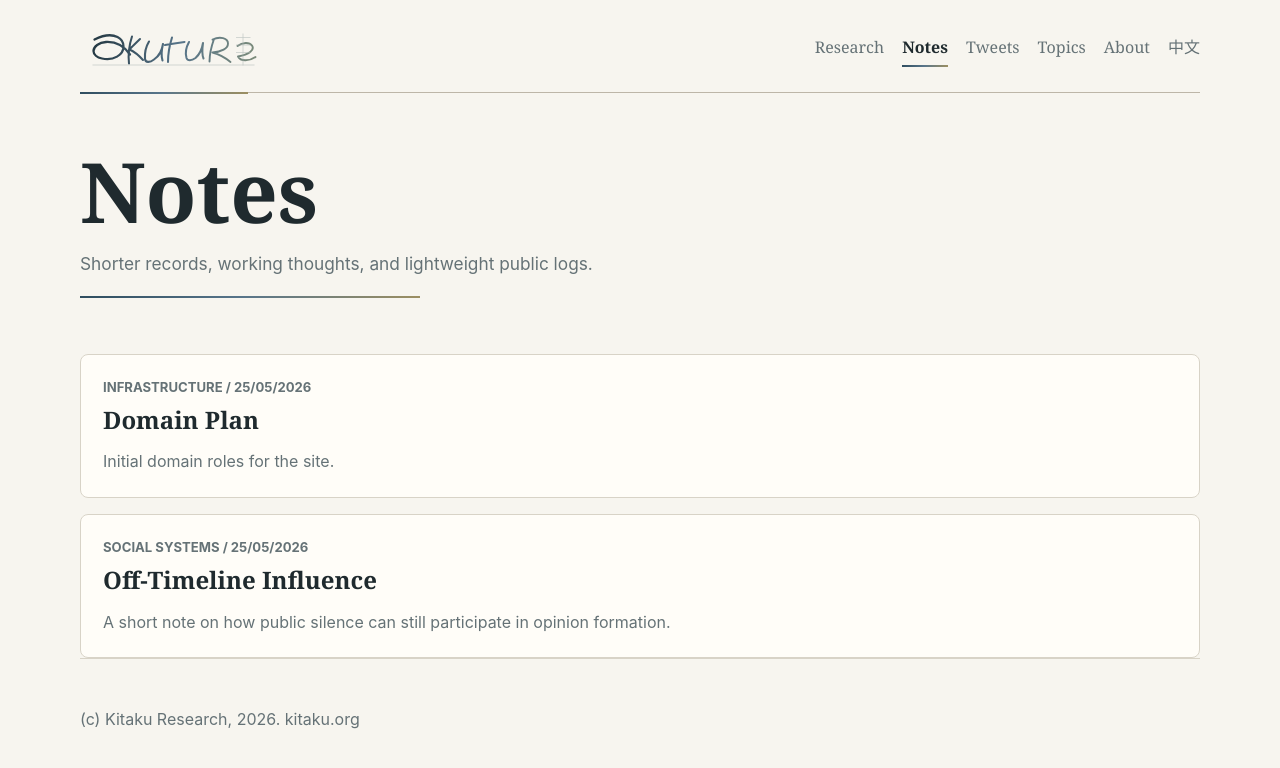
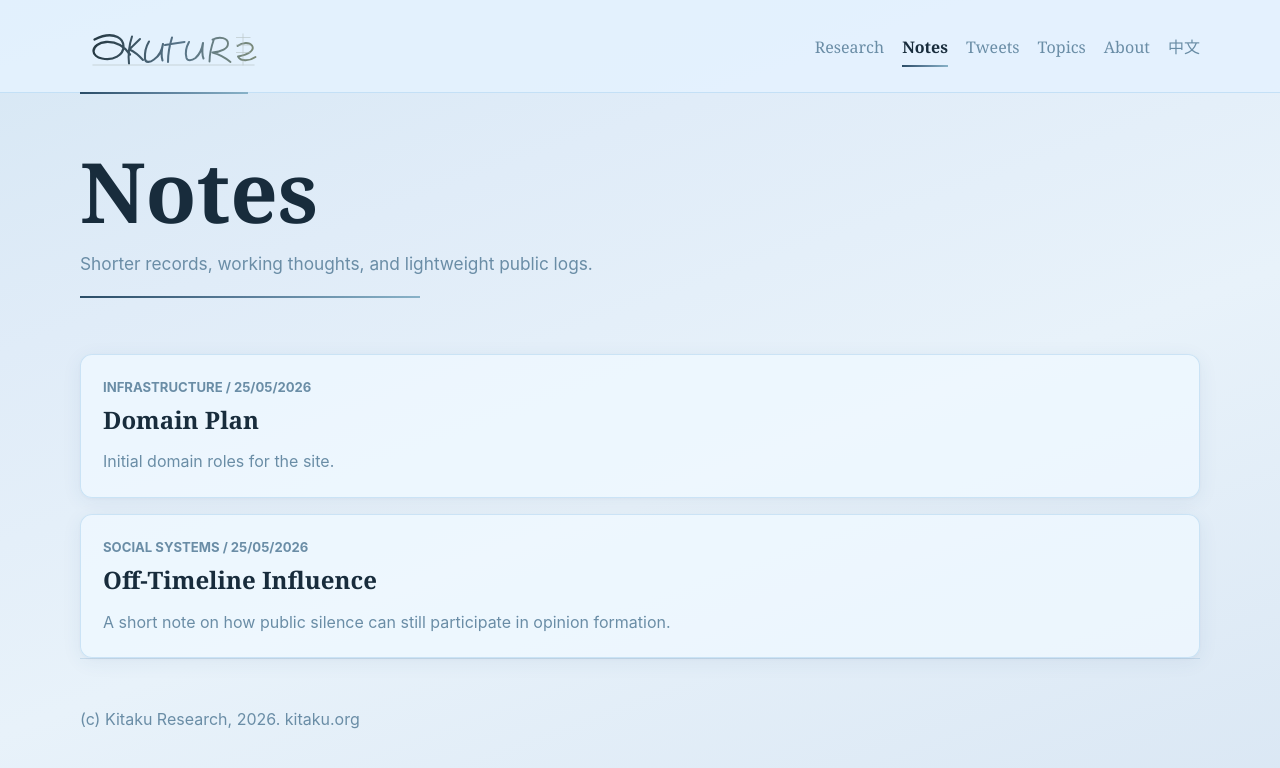
Before and after one commit to misumiaoi/aoi-personalblog, an Astro site: page /notes in a window 1280 px wide. Built offline with nearby package versions, Linux system fonts and the light colour scheme; Astro itself is replaced by a stand-in of ours.

Commit message:
Restyle frontend with blue-sky Morandi palette and glassmorphism
- Replace warm paper/ink palette with soft blue-sky + Morandi dusty-blue tones
  derived from the illustration reference image
- Add full light/dark mode support via prefers-color-scheme with matching
  deep-navy dark variables
- Apply liquid glassmorphism (backdrop-filter + semi-transparent rgba backgrounds)
  to all cards, the header, tags, and article cover
- Body background becomes a fixed sky-gradient (light: blue-white atmospheric
  gradient; dark: deep navy gradient)
- Wrap header in .header-bar for a full-bleed sticky glass navigation bar
- Increase card border-radius from 8px to 12px for a more fluid feel
- Replace old warm shadow with blue-tinted layered shadows in both modes
- Update gradient underline to match the new cool-blue palette

Co-Authored-By: Claude Sonnet 4.6 <noreply@anthropic.com>

```diff
--- a/src/layouts/BaseLayout.astro
+++ b/src/layouts/BaseLayout.astro
@@ -69,6 +69,7 @@ const isActive = (href: string) => {
     <title>{pageTitle}</title>
   </head>
   <body>
+    <div class="header-bar">
       <header class="site-header">
         <a class="brand" href="/" aria-label={`${site.name} home`}>
           <img src="/images/kitaku-logo.svg" alt="" width="188" height="52" />
@@ -84,6 +85,7 @@ const isActive = (href: string) => {
           </nav>
         )}
       </header>
+    </div>
     <main>
       <slot />
     </main>
--- a/src/styles/global.css
+++ b/src/styles/global.css
@@ -1,28 +1,75 @@
+/* =============================================
+   ROOT — LIGHT MODE
+   Palette: soft blue-sky + Morandi dusty tones
+   from the illustration reference
+============================================= */
 :root {
-  color-scheme: light;
-  --paper: #f7f5ef;
-  --ink: #1f2a2e;
-  --muted: #657276;
-  --line: #d8d3c7;
-  --line-strong: #bdb6a8;
-  --blue: #58758a;
-  --blue-dark: #2f4d5f;
-  --sage: #7a8a79;
-  --moss: #8f8a68;
-  --white: #fffdf8;
-  --underline: linear-gradient(90deg, #2f4d5f, #58758a 48%, #9c8f62);
+  color-scheme: light dark;
+
+  --paper: #e6eef8;
+  --white: rgba(240, 249, 255, 0.76);
+  --ink: #182c3c;
+  --muted: #6a8da6;
+  --line: rgba(96, 148, 188, 0.22);
+  --line-strong: rgba(74, 128, 172, 0.32);
+  --blue: #5a7d99;
+  --blue-dark: #2b4d67;
+  --sage: #789aaa;
+  --moss: #8898b2;
+
+  --glass-header: rgba(228, 242, 254, 0.88);
+  --glass-border: rgba(146, 194, 232, 0.38);
+  --glass-border-hover: rgba(88, 148, 198, 0.52);
+  --glass-blur: blur(16px) saturate(175%);
+
+  --underline: linear-gradient(90deg, #2b4d67, #5a7d99 48%, #88b2c8);
+
+  --shadow-card: 0 4px 20px rgba(46, 88, 130, 0.07), 0 1px 4px rgba(46, 88, 130, 0.04);
+  --shadow-hover: 0 12px 40px rgba(30, 76, 120, 0.14), 0 4px 12px rgba(30, 76, 120, 0.07);
+
   --font-serif: Georgia, "Times New Roman", Times, serif;
   --font-sans: Inter, ui-sans-serif, system-ui, -apple-system, BlinkMacSystemFont,
     "Segoe UI", sans-serif;
 }
 
+/* =============================================
+   DARK MODE
+============================================= */
+@media (prefers-color-scheme: dark) {
+  :root {
+    --paper: #0c1b28;
+    --white: rgba(13, 30, 48, 0.76);
+    --ink: #cde0f0;
+    --muted: #6e98b6;
+    --line: rgba(66, 118, 170, 0.22);
+    --line-strong: rgba(84, 140, 196, 0.28);
+    --blue: #74a8c4;
+    --blue-dark: #a2c8dc;
+    --sage: #669aac;
+    --moss: #7696b4;
+
+    --glass-header: rgba(7, 18, 32, 0.88);
+    --glass-border: rgba(56, 108, 164, 0.34);
+    --glass-border-hover: rgba(72, 138, 196, 0.50);
+
+    --underline: linear-gradient(90deg, #4a7a9e, #74a8c4 48%, #9ac6dc);
+
+    --shadow-card: 0 4px 20px rgba(0, 10, 26, 0.38), 0 1px 4px rgba(0, 10, 26, 0.24);
+    --shadow-hover: 0 12px 40px rgba(0, 10, 34, 0.58), 0 4px 12px rgba(0, 10, 34, 0.34);
+  }
+}
+
+/* =============================================
+   BASE
+============================================= */
 * {
   box-sizing: border-box;
 }
 
 body {
   margin: 0;
-  background: var(--paper);
+  background: linear-gradient(160deg, #d6e7f4 0%, #e0ecf8 28%, #e8f2fa 58%, #dae7f4 100%);
+  min-height: 100vh;
   color: var(--ink);
   font-family: var(--font-sans);
   line-height: 1.6;
@@ -30,6 +77,12 @@ body {
   transition:
     opacity 170ms ease,
     transform 170ms ease;
+}
+
+@media (prefers-color-scheme: dark) {
+  body {
+    background: linear-gradient(160deg, #07121c 0%, #0b1c2c 34%, #0d2038 64%, #091728 100%);
+  }
 }
 
 body.is-leaving {
@@ -42,6 +95,9 @@ a {
   text-decoration: none;
 }
 
+/* =============================================
+   LAYOUT
+============================================= */
 .site-header,
 .site-footer,
 main {
@@ -49,12 +105,24 @@ main {
   margin: 0 auto;
 }
 
+/* =============================================
+   HEADER — full-bleed sticky glass bar
+============================================= */
+.header-bar {
+  position: sticky;
+  top: 0;
+  z-index: 100;
+  background: var(--glass-header);
+  backdrop-filter: var(--glass-blur);
+  -webkit-backdrop-filter: var(--glass-blur);
+  border-bottom: 1px solid var(--glass-border);
+}
+
 .site-header {
   display: flex;
   align-items: center;
   justify-content: space-between;
   padding: 22px 0 18px;
-  border-bottom: 1px solid var(--line-strong);
   position: relative;
 }
 
@@ -66,6 +134,7 @@ main {
   width: 168px;
   height: 2px;
   background: var(--underline);
+  z-index: 1;
 }
 
 .brand {
@@ -80,6 +149,9 @@ main {
   height: auto;
 }
 
+/* =============================================
+   NAVIGATION
+============================================= */
 nav {
   display: flex;
   gap: 18px;
@@ -133,6 +205,9 @@ nav a:focus-visible::after {
   transform: scaleX(1);
 }
 
+/* =============================================
+   HERO / PAGE-INTRO
+============================================= */
 .hero {
   min-height: 54vh;
   display: grid;
@@ -180,6 +255,9 @@ nav a:focus-visible::after {
   letter-spacing: 0;
 }
 
+/* =============================================
+   SECTION GRIDS
+============================================= */
 .section-grid {
   display: grid;
   grid-template-columns: minmax(0, 1fr) 320px;
@@ -214,16 +292,22 @@ nav a:focus-visible::after {
   grid-template-columns: repeat(3, minmax(0, 1fr));
 }
 
+/* =============================================
+   CARDS — liquid glass treatment
+============================================= */
 .article-card,
 .feature-card,
 .topic-card,
 .topic-panel,
 .tweet-entry,
 .empty-panel {
-  border: 1px solid var(--line);
+  border: 1px solid var(--glass-border);
   background: var(--white);
-  border-radius: 8px;
+  backdrop-filter: var(--glass-blur);
+  -webkit-backdrop-filter: var(--glass-blur);
+  border-radius: 12px;
   padding: 22px;
+  box-shadow: var(--shadow-card);
   transition:
     border-color 180ms ease,
     box-shadow 180ms ease,
@@ -234,8 +318,8 @@ nav a:focus-visible::after {
 .feature-card:hover,
 .topic-card:hover,
 .tweet-entry:hover {
-  border-color: var(--blue);
-  box-shadow: 0 14px 30px rgba(47, 77, 95, 0.08);
+  border-color: var(--glass-border-hover);
+  box-shadow: var(--shadow-hover);
   transform: translateY(-3px);
 }
 
@@ -256,6 +340,9 @@ nav a:focus-visible::after {
   color: var(--muted);
 }
 
+/* =============================================
+   TOPIC PANEL
+============================================= */
 .topic-panel ul {
   display: grid;
   gap: 10px;
@@ -269,6 +356,9 @@ nav a:focus-visible::after {
   border-bottom: 1px solid var(--line);
 }
 
+/* =============================================
+   TWEET GRID
+============================================= */
 .tweet-grid {
   column-count: 2;
   column-gap: 20px;
@@ -294,6 +384,9 @@ nav a:focus-visible::after {
   color: var(--muted);
 }
 
+/* =============================================
+   EMPTY PANEL
+============================================= */
 .empty-panel {
   margin-bottom: 56px;
 }
@@ -303,6 +396,9 @@ nav a:focus-visible::after {
   color: var(--muted);
 }
 
+/* =============================================
+   PUBLICATION SECTION
+============================================= */
 .publication-section,
 .page-intro {
   padding: 56px 0;
@@ -366,6 +462,9 @@ nav a:focus-visible::after {
   font-weight: 600;
 }
 
+/* =============================================
+   ARTICLE
+============================================= */
 .article-shell {
   max-width: 820px;
   padding: 48px 0 72px;
@@ -390,11 +489,14 @@ nav a:focus-visible::after {
   display: block;
   width: 100%;
   margin-top: 28px;
-  border: 1px solid var(--line);
-  border-radius: 8px;
+  border: 1px solid var(--glass-border);
+  border-radius: 12px;
   background: var(--white);
 }
 
+/* =============================================
+   TAGS
+============================================= */
 .tag-row {
   display: flex;
   flex-wrap: wrap;
@@ -402,13 +504,19 @@ nav a:focus-visible::after {
 }
 
 .tag-row span {
-  border: 1px solid var(--line);
+  border: 1px solid var(--glass-border);
   border-radius: 999px;
   padding: 4px 10px;
   color: var(--muted);
   font-size: 0.85rem;
+  background: var(--white);
+  backdrop-filter: var(--glass-blur);
+  -webkit-backdrop-filter: var(--glass-blur);
 }
 
+/* =============================================
+   PROSE
+============================================= */
 .prose {
   padding-top: 36px;
   font-size: 1.08rem;
@@ -430,12 +538,18 @@ nav a:focus-visible::after {
   text-underline-offset: 3px;
 }
 
+/* =============================================
+   FOOTER
+============================================= */
 .site-footer {
   padding: 32px 0;
   border-top: 1px solid var(--line);
   color: var(--muted);
 }
 
+/* =============================================
+   ACCESS NOTICE
+============================================= */
 .access-notice {
   min-height: 62vh;
   display: grid;
@@ -458,10 +572,16 @@ nav a:focus-visible::after {
   font-size: 1.08rem;
 }
 
+/* =============================================
+   CHINESE TYPOGRAPHY
+============================================= */
 .zh-intro h1 {
   letter-spacing: 0;
 }
 
+/* =============================================
+   ANIMATIONS
+============================================= */
 @keyframes page-enter {
   from {
     opacity: 0;
@@ -473,6 +593,9 @@ nav a:focus-visible::after {
   }
 }
 
+/* =============================================
+   RESPONSIVE
+============================================= */
 @media (max-width: 760px) {
   .hero h1,
   .page-intro h1 {
@@ -514,6 +637,9 @@ nav a:focus-visible::after {
   }
 }
 
+/* =============================================
+   REDUCED MOTION
+============================================= */
 @media (prefers-reduced-motion: reduce) {
   *,
   *::before,
```
Lines whose indentation alone changed are shown as unchanged.
